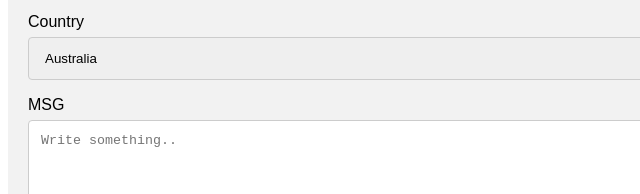
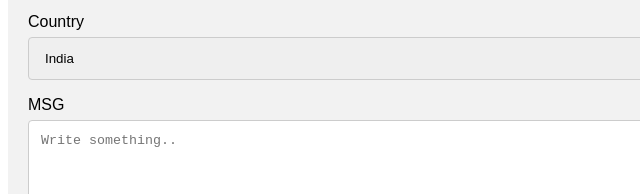
Before and after one commit to psai1-github/Fathers_Day, a plain HTML site: page dad.html in a window 1280 px wide. Shown: the part 228-422 px from the top of the page, 0-640 px from the left. Drawn offline with Linux system fonts and the light colour scheme.

Commit message:
Update dad.html

```diff
--- a/dad.html
+++ b/dad.html
@@ -51,7 +51,7 @@ input[type=submit]:hover {
 
     <label for="country">Country</label>
     <select id="country" name="country">
-      <option value="India">Australia</option>
+      <option value="India">India</option>
       <option value="usa">USA</option>
     </select>
 
```
